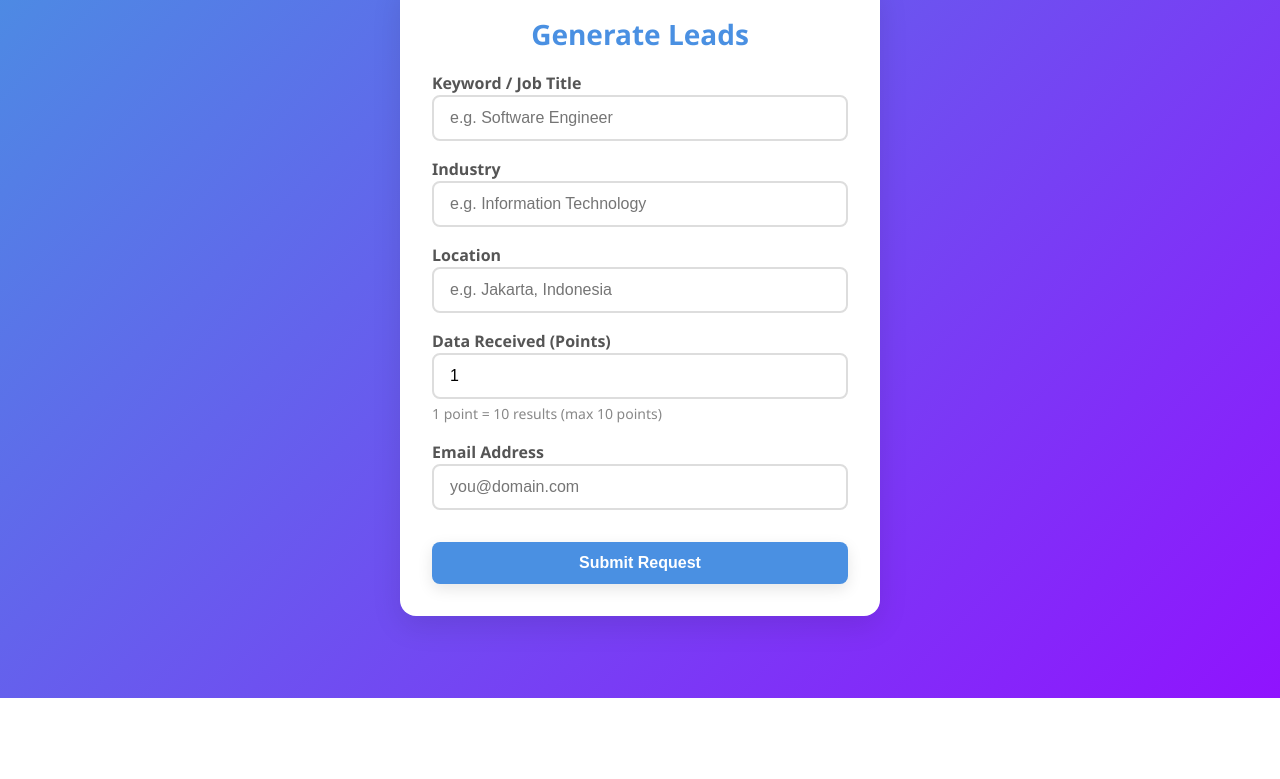
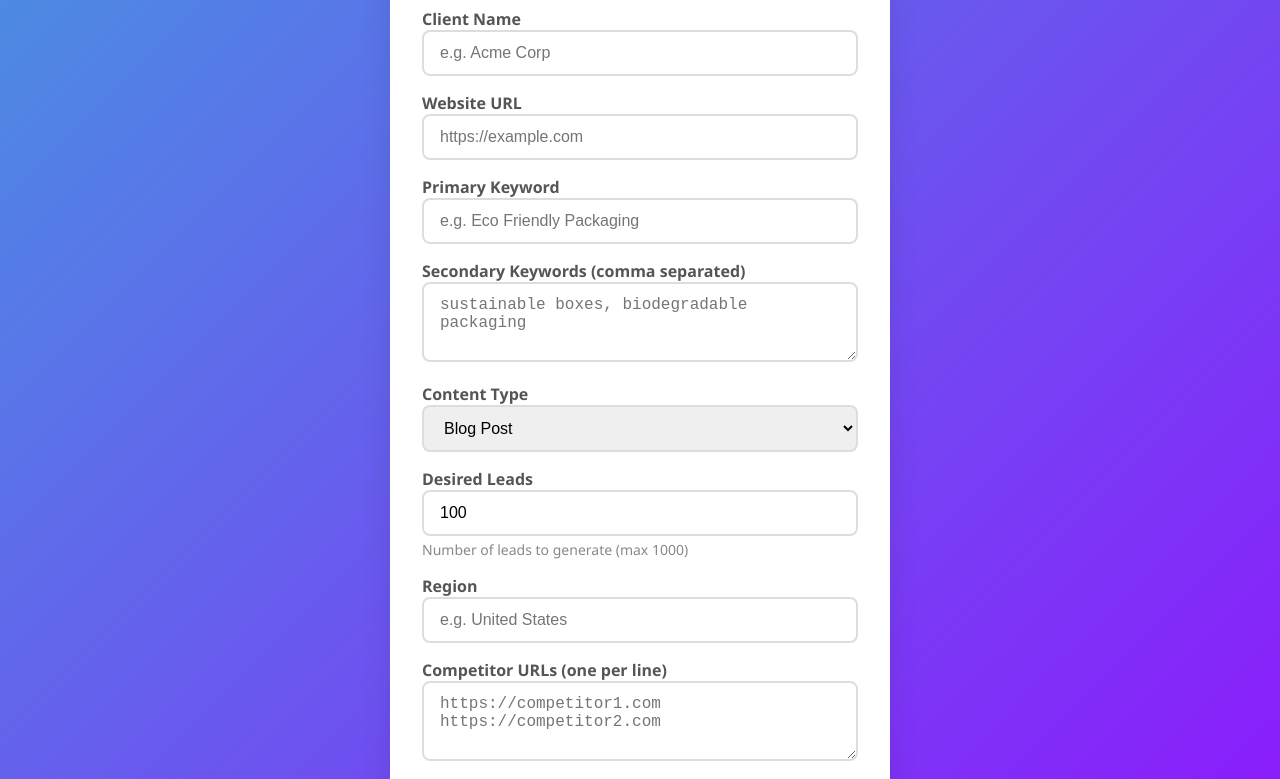
Before and after one commit to Athar-boss/lead-gen-form, a plain HTML site: page index.html in a window 1280 px wide. Shown: the part 102-881 px from the top of the page. Before the commit the page ends 800 px from the top, so only its background shows below. Drawn offline with Linux system fonts and the light colour scheme.

Commit message:
Update index.html

```diff
--- a/index.html
+++ b/index.html
@@ -1,43 +1,42 @@
 <!DOCTYPE html>
 <html lang="en">
 <head>
-  <meta charset="UTF-8">
-  <meta name="viewport" content="width=device-width, initial-scale=1.0">
-  <title>Lead Generation Request</title>
+  <meta charset="UTF-8" />
+  <meta name="viewport" content="width=device-width, initial-scale=1.0" />
+  <title>SEO Automation Request</title>
   <style>
-    /* Global Reset */
+    /* Reset & Base */
     *, *::before, *::after { margin: 0; padding: 0; box-sizing: border-box; }
     html { font-size: 16px; }
     body {
       font-family: 'Segoe UI', Tahoma, Geneva, Verdana, sans-serif;
       background: linear-gradient(135deg, #4A90E2 0%, #9013FE 100%);
-      color: #333;
-      line-height: 1.5;
       display: flex;
       justify-content: center;
       align-items: center;
       min-height: 100vh;
       padding: 1rem;
+      color: #333;
     }
-    /* Card Container */
+    /* Card */
     .form-card {
       background: #fff;
       border-radius: 1rem;
       box-shadow: 0 10px 30px rgba(0,0,0,0.1);
-      max-width: 480px;
       width: 100%;
+      max-width: 500px;
       padding: 2rem;
       animation: fadeIn 0.6s ease-out;
     }
     @keyframes fadeIn {
       from { opacity: 0; transform: translateY(20px); }
-      to   { opacity: 1; transform: translateY(0); }
+      to { opacity: 1; transform: translateY(0); }
     }
     h1 {
+      text-align: center;
       font-size: 1.75rem;
-      margin-bottom: 1rem;
-      text-align: center;
       color: #4A90E2;
+      margin-bottom: 1.5rem;
     }
     label {
       display: block;
@@ -45,7 +44,7 @@
       font-weight: 600;
       color: #555;
     }
-    input, select, button {
+    input, select, textarea, button {
       width: 100%;
       border: 2px solid #ddd;
       border-radius: 0.5rem;
@@ -53,10 +52,14 @@
       font-size: 1rem;
       transition: border-color 0.3s, box-shadow 0.3s;
     }
-    input:focus, select:focus {
+    input:focus, select:focus, textarea:focus {
       border-color: #4A90E2;
       box-shadow: 0 0 0 3px rgba(74,144,226,0.2);
       outline: none;
+    }
+    textarea {
+      resize: vertical;
+      min-height: 80px;
     }
     small {
       display: block;
@@ -69,16 +72,12 @@
       color: #fff;
       border: none;
       margin-top: 2rem;
+      font-weight: 600;
       cursor: pointer;
-      font-weight: 600;
       box-shadow: 0 5px 15px rgba(0,0,0,0.1);
     }
-    button:hover {
-      background: #357ABD;
-    }
-    button:active {
-      transform: scale(0.98);
-    }
+    button:hover { background: #357ABD; }
+    button:active { transform: scale(0.98); }
     @media (max-width: 480px) {
       .form-card { padding: 1.5rem; }
       h1 { font-size: 1.5rem; }
@@ -87,30 +86,51 @@
 </head>
 <body>
   <div class="form-card">
-    <h1>Generate Leads</h1>
-    <form method="POST" action="https://primary-production-3a2f3.up.railway.app/webhook/lead-gen-form/atharion.co">
-      <!-- Keyword / Job Title -->
-      <label for="keyword">Keyword / Job Title</label>
-      <input type="text" id="keyword" name="keyword" placeholder="e.g. Software Engineer" required>
+    <h1>SEO Automation Request</h1>
+    <form method="POST" action="https://your-webhook-url.example.com/seo-request">
+      <!-- Client Name -->
+      <label for="clientName">Client Name</label>
+      <input type="text" id="clientName" name="clientName" placeholder="e.g. Acme Corp" required />
 
-      <!-- Industry -->
-      <label for="industry">Industry</label>
-      <input type="text" id="industry" name="industry" placeholder="e.g. Information Technology" required>
+      <!-- Website URL -->
+      <label for="websiteUrl">Website URL</label>
+      <input type="url" id="websiteUrl" name="websiteUrl" placeholder="https://example.com" required />
 
-      <!-- Location -->
-      <label for="location">Location</label>
-      <input type="text" id="location" name="location" placeholder="e.g. Jakarta, Indonesia" required>
+      <!-- Primary Keyword -->
+      <label for="primaryKeyword">Primary Keyword</label>
+      <input type="text" id="primaryKeyword" name="primaryKeyword" placeholder="e.g. Eco Friendly Packaging" required />
 
-      <!-- Data Received -->
-      <label for="points">Data Received (Points)</label>
-      <input type="number" id="points" name="points" min="1" max="10" value="1" required>
-      <small>1 point = 10 results (max 10 points)</small>
+      <!-- Secondary Keywords -->
+      <label for="secondaryKeywords">Secondary Keywords (comma separated)</label>
+      <textarea id="secondaryKeywords" name="secondaryKeywords" placeholder="sustainable boxes, biodegradable packaging"></textarea>
 
-      <!-- Email -->
-      <label for="email">Email Address</label>
-      <input type="email" id="email" name="email" placeholder="you@domain.com" required>
+      <!-- Content Type -->
+      <label for="contentType">Content Type</label>
+      <select id="contentType" name="contentType" required>
+        <option value="blogPost">Blog Post</option>
+        <option value="landingPage">Landing Page</option>
+        <option value="productPage">Product Page</option>
+      </select>
 
-      <!-- Submit Button -->
+      <!-- Desired Leads -->
+      <label for="desiredLeads">Desired Leads</label>
+      <input type="number" id="desiredLeads" name="desiredLeads" min="1" max="1000" value="100" required />
+      <small>Number of leads to generate (max 1000)</small>
+
+      <!-- Region -->
+      <label for="region">Region</label>
+      <input type="text" id="region" name="region" placeholder="e.g. United States" />
+
+      <!-- Competitor URLs -->
+      <label for="competitorUrls">Competitor URLs (one per line)</label>
+      <textarea id="competitorUrls" name="competitorUrls" placeholder="https://competitor1.com
+https://competitor2.com"></textarea>
+
+      <!-- Publish Endpoint -->
+      <label for="publishEndpoint">Publish Endpoint (WordPress API URL)</label>
+      <input type="url" id="publishEndpoint" name="publishEndpoint" placeholder="https://example.com/wp-json/wp/v2/posts" />
+
+      <!-- Submit -->
       <button type="submit">Submit Request</button>
     </form>
   </div>
```
